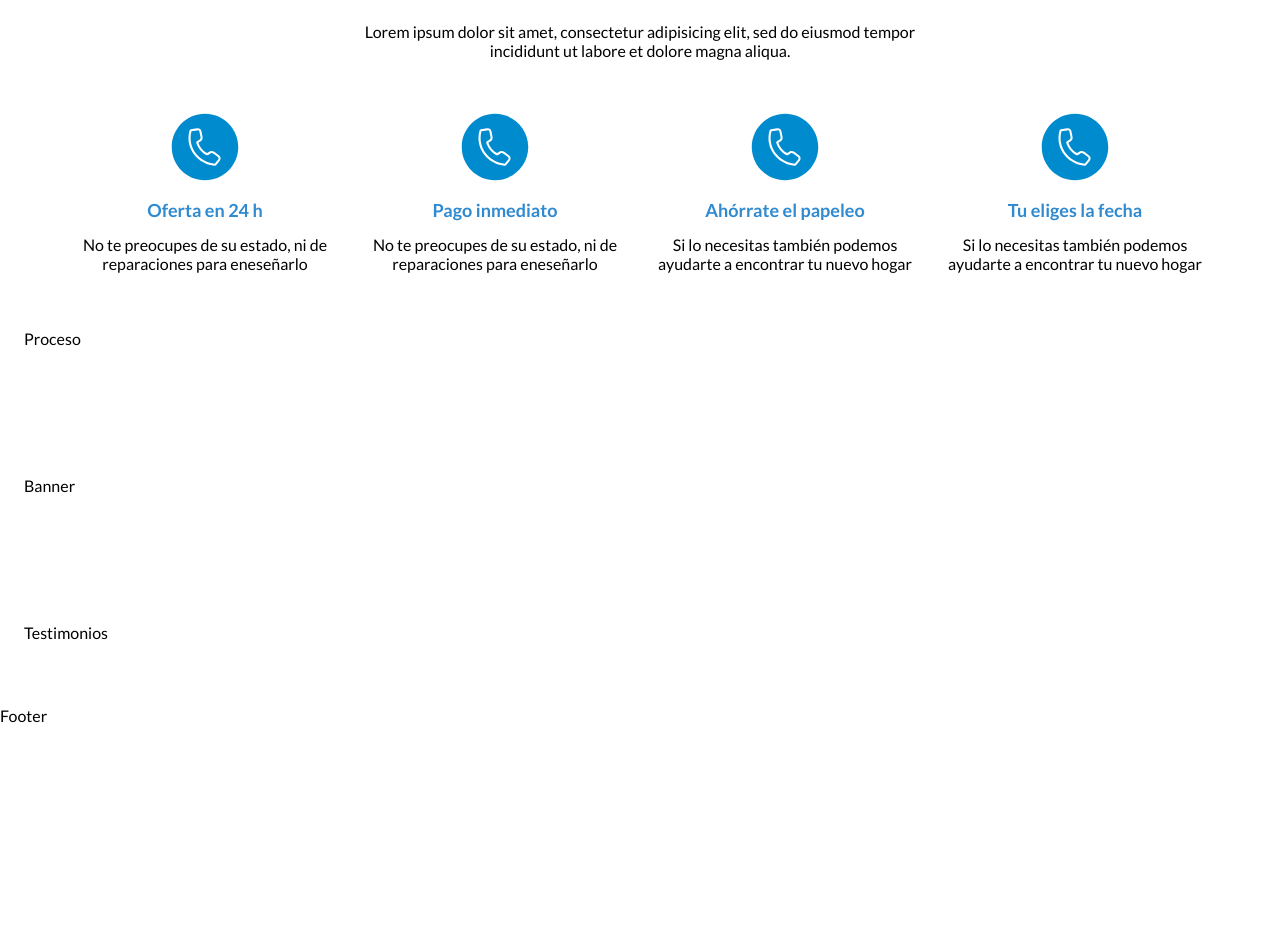
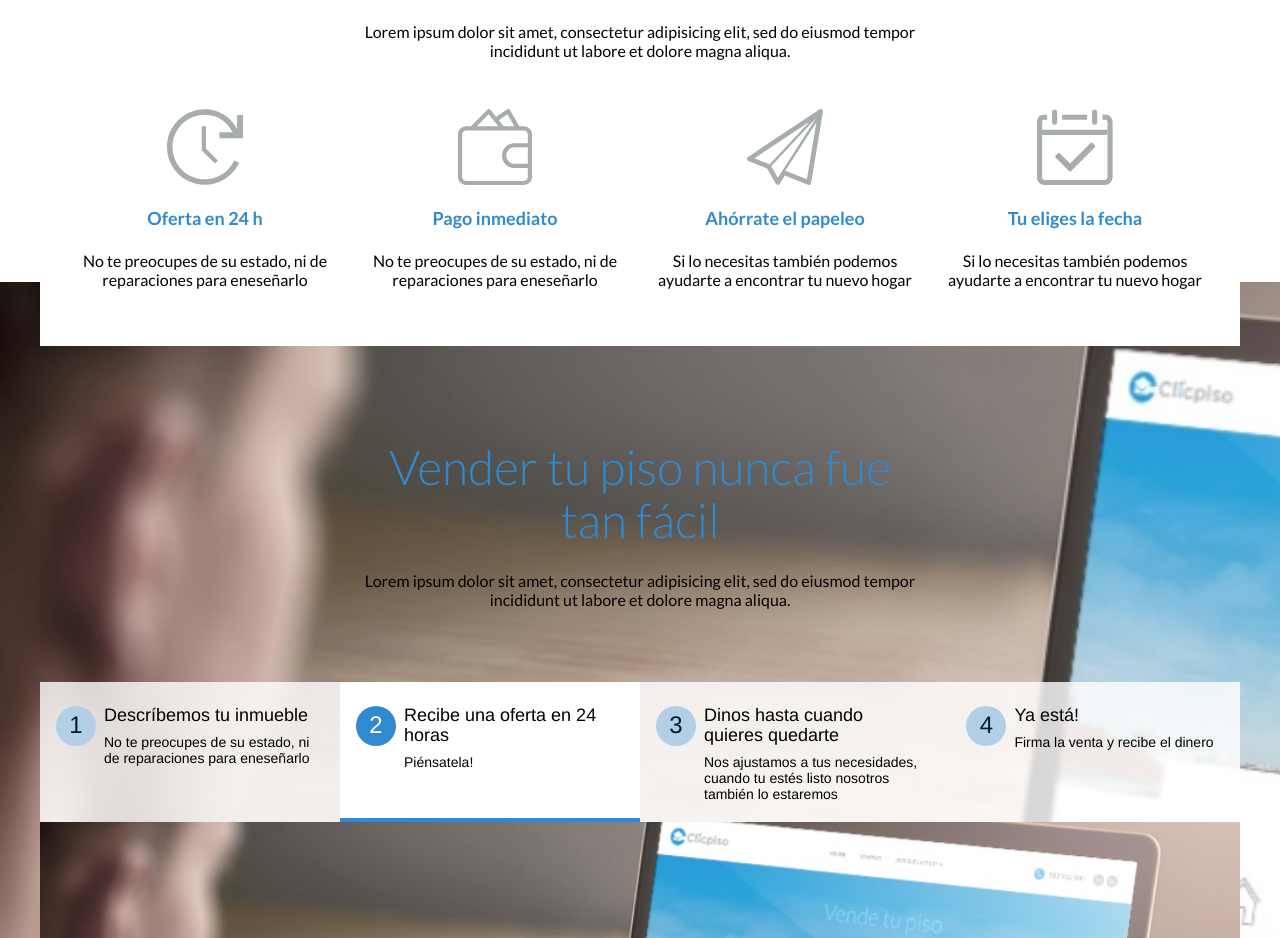
Before and after one commit to jordiparadelo/clicasa, a Next.js app in the folder frontend_next/: page / in a window 1280 px wide. Shown: the part 734-1672 px from the top of the page. Before the commit the page ends 1460 px from the top, so only its background shows below. Built offline with nearby package versions, Linux system fonts and the light colour scheme.

Commit message:
updates/process-component

```diff
--- /dev/null
+++ b/frontend_next/components/ProcessList/ProcessList.jsx
@@ -0,0 +1,25 @@
+import React from "react";
+import Image from "next/image";
+
+const ProcessList = ({ list }) => {
+  return (
+    list && (
+      <div className="ProcessList" role="list">
+        {list.map((item, index) => (
+          <figure key={index} className="ProcessList__item">
+            <header className="item-header">
+              <span className="index">{index + 1}</span>
+              <div className="content">
+                <h3 className="ProcessList__item-title">{item.title}</h3>
+                <p className="ProcessList__description">{item.description}</p>
+              </div>
+            </header>
+            <Image {...item.image} alt={item.title} className="ProcessList__image" />
+          </figure>
+        ))}
+      </div>
+    )
+  );
+};
+
+export default ProcessList;
--- /dev/null
+++ b/frontend_next/components/ProcessTab/ProcessTab.jsx
@@ -0,0 +1,33 @@
+import React, { useState } from "react";
+import Image from "next/image";
+
+const ProcessTab = ({ tabs }) => {
+  const [activeTab, setActiveTab] = useState(1);
+
+  return (
+    tabs && (
+      <div className="ProcessTab">
+        <div className="ProcessTab__header">
+          {tabs.map((tab, index) => (
+            <button
+              key={index}
+              onClick={() => setActiveTab(index)}
+              aria-selected={index === activeTab}
+            >
+              <span className="tab-index">{index + 1}</span>
+              <div className="tab-content">
+                <h3 className="tab-title">{tab.title}</h3>
+                <p className="tab-description">{tab.description}</p>
+              </div>
+            </button>
+          ))}
+        </div>
+        <div className="ProcessTab__panel">
+          <Image {...tabs[activeTab].image} alt={tabs[activeTab].title} />
+        </div>
+      </div>
+    )
+  );
+};
+
+export default ProcessTab;
--- a/frontend_next/components/index.js
+++ b/frontend_next/components/index.js
@@ -4,3 +4,5 @@ export {default as ContactLinks} from './ContactLinks/ContactLinks'
 export {default as ContactButton} from './ContactButton/ContactButton'
 export {default as Buscador} from './Buscador/Buscador'
 export {default as VentajasList} from './VentajasList/VentajasList'
+export {default as ProcessTab} from './ProcessTab/ProcessTab'
+export {default as ProcessList} from './ProcessList/ProcessList'
--- a/frontend_next/constants/index.js
+++ b/frontend_next/constants/index.js
@@ -14,27 +14,52 @@ export const conections = {
 
 export const ventajas = [
   {
-    icon: images.Phone,
+    icon: images.Hour24hs,
     title: "Oferta en 24 h",
     description:
       "No te preocupes de su estado, ni de reparaciones para eneseñarlo",
   },
   {
-    icon: images.Phone,
+    icon: images.Wallet,
     title: "Pago inmediato",
     description:
       "No te preocupes de su estado, ni de reparaciones para eneseñarlo",
   },
   {
-    icon: images.Phone,
+    icon: images.Send,
     title: "Ahórrate el papeleo",
     description:
       "Si lo necesitas también podemos ayudarte a encontrar tu nuevo hogar",
   },
   {
-    icon: images.Phone,
+    icon: images.Calendar,
     title: "Tu eliges la fecha",
     description:
       "Si lo necesitas también podemos ayudarte a encontrar tu nuevo hogar",
   },
 ];
+
+export const proceso = [
+  {
+    image: images.Process,
+    title: "Descríbemos tu inmueble",
+    description:
+      "No te preocupes de su estado, ni de reparaciones para eneseñarlo",
+  },
+  {
+    image: images.Process,
+    title: "Recibe una oferta en 24 horas",
+    description: "Piénsatela!",
+  },
+  {
+    image: images.Process,
+    title: "Dinos hasta cuando quieres quedarte",
+    description:
+      "Nos ajustamos a tus necesidades, cuando tu estés listo nosotros también lo estaremos",
+  },
+  {
+    image: images.Process,
+    title: "Ya está!",
+    description: "Firma la venta y recibe el dinero",
+  },
+];
--- a/frontend_next/containers/Proceso/Proceso.jsx
+++ b/frontend_next/containers/Proceso/Proceso.jsx
@@ -1,13 +1,33 @@
-import React from 'react';
+import React from "react";
 // styles
-import styles from 'styles/Proceso.module.scss'
+import styles from "styles/Proceso.module.scss";
+// Components
+import { ProcessList, ProcessTab } from "components";
+// Hooks
+import useMediaQuery from "../../hooks/useMediaQuery";
 
-const Proceso = () => {
-    return (
-        <section id="Proceso">
-            Proceso
-        </section>
-    );
+const Proceso = ({ proceso }) => {
+  const isMobile = useMediaQuery("(max-width: 600px)");
+
+  return (
+    <section id="Proceso" className={`${styles.Proceso}`}>
+      <div className="wrapper">
+        <header className="section-header">
+          <h2>Vender tu piso nunca fue tan fácil</h2>
+          <p>
+            Lorem ipsum dolor sit amet, consectetur adipisicing elit, sed do
+            eiusmod tempor incididunt ut labore et dolore magna aliqua.
+          </p>
+          <div className={`${styles.Proceso__background}`}></div>
+        </header>
+        {isMobile ? (
+          <ProcessList list={proceso} />
+        ) : (
+          <ProcessTab tabs={proceso} />
+        )}
+      </div>
+    </section>
+  );
 };
 
 export default Proceso;
--- /dev/null
+++ b/frontend_next/hooks/useMediaQuery.js
@@ -0,0 +1,44 @@
+import { useEffect, useState } from "react";
+
+function useMediaQuery(query) {
+  const getMatches = (query) => {
+    // Prevents SSR issues
+    if (typeof window !== "undefined") {
+      return window.matchMedia(query).matches;
+    }
+    return false;
+  };
+
+  const [matches, setMatches] = useState();
+
+  function handleChange() {
+    setMatches(getMatches(query));
+  }
+
+  useEffect(() => {
+    const matchMedia = window.matchMedia(query);
+
+    // Triggered at the first client-side load and if query changes
+    handleChange();
+
+    // Listen matchMedia
+    if (matchMedia.addListener) {
+      matchMedia.addListener(handleChange);
+    } else {
+      matchMedia.addEventListener("change", handleChange);
+    }
+
+    return () => {
+      if (matchMedia.removeListener) {
+        matchMedia.removeListener(handleChange);
+      } else {
+        matchMedia.removeEventListener("change", handleChange);
+      }
+    };
+    // eslint-disable-next-line react-hooks/exhaustive-deps
+  }, [query]);
+
+  return matches;
+}
+
+export default useMediaQuery;
--- a/frontend_next/pages/index.js
+++ b/frontend_next/pages/index.js
@@ -5,9 +5,9 @@ import styles from "styles/Home.module.css";
 // Containers
 import {Hero,Ventajas,Proceso,Banner,Testimonios} from 'containers'
 // Constants
-import { ventajas} from "../constants";
+import { ventajas, proceso } from "../constants";
 
-export default function Home({ventajas}) {
+export default function Home({ventajas, proceso}) {
   return (
     <>
       <Head>
@@ -18,7 +18,7 @@ export default function Home({ventajas}) {
       <main id="home">
         <Hero/>
         <Ventajas ventajas={ventajas}/>
-        <Proceso/>
+        <Proceso proceso={proceso}/>
         <Banner/>
         <Testimonios/>
       </main>
@@ -29,7 +29,8 @@ export default function Home({ventajas}) {
 export async function getStaticProps() {
   return {
       props: {
-          ventajas
+          ventajas,
+          proceso
       }
   }
 }
--- a/frontend_next/styles/Proceso.module.scss
+++ b/frontend_next/styles/Proceso.module.scss
@@ -1,3 +1,190 @@
-#Proceso {
+.Proceso {
+  position: relative;
+  padding: unset;
 
+  // Background
+  .Proceso__background {
+    background-image: url(../assets/images/proceso-image.jpg);
+    background-repeat: no-repeat;
+    background-size: cover;
+    position: absolute;
+    top: 0;
+    left: 0;
+    right: 0;
+    height: 100%;
+    z-index: -1;
+  }
+
+  :global(.wrapper) {
+    gap: var(--spacing);
+
+    :global(.section-header) {
+      position: relative;
+      padding: 40px 24px 24px;
+      h2 {
+        color: var(--primary-color);
+      }
+    }
+  }
+
+  // Tabs
+  :global(.ProcessTab) {
+    display: flex;
+    flex-direction: row;
+    :global(.ProcessTab__header) {
+      display: flex;
+      flex-direction: column;
+      color: var(--text-color);
+      background-color: rgba(255, 255, 255, 0.8);
+      backdrop-filter: blur(2px);
+
+      :global(button) {
+        --corners: 0;
+        --background: unset;
+        color: inherit;
+        white-space: normal;
+        align-items: start;
+        text-align: left;
+        gap: var(--spacing-xs);
+        text-transform: initial;
+        font-weight: normal;
+        padding: var(--spacing);
+        padding-block-start: var(--spacing-lg);
+        border-right: 4px solid transparent;
+
+        :global(.tab-index) {
+          --size: 32px;
+          --number-size: m#{a}x(14px, calc(var(--size) * 0.6));
+          --background: var(--gray-color);
+
+          width: var(--size);
+          height: var(--size);
+          color: var(--dark-color);
+          flex-shrink: 0;
+          display: flex;
+          align-items: center;
+          justify-content: center;
+          font-size: var(--number-size);
+          border-radius: var(--corners-round);
+          background: var(--background);
+        }
+
+        :global(.tab-content) {
+          display: flex;
+          flex-direction: column;
+          gap: var(--spacing-xs);
+
+          :global(.tab-title) {
+            font-size: 18px;
+          }
+        }
+
+        // When Tab is selected
+        &[aria-selected="true"] {
+          background-color: var(--white-color);
+          border-color: var(--primary-color);
+
+          :global(.tab-index) {
+            --background: var(--primary-color);
+            color: var(--white-color);
+          }
+        }
+      }
+    }
+    :global(.ProcessTab__panel) {
+      display: flex;
+      flex-direction: row;
+
+      img {
+        object-fit: cover;
+        object-position: center center;
+      }
+    }
+  }
+
+  // List
+  :global(.ProcessList) {
+    display: flex;
+    flex-direction: column;
+    gap: var(--spacing);
+    margin-inline: 24px;
+
+    :global(.ProcessList__item) {
+      display: flex;
+      flex-direction: column;
+      gap: var(--spacing);
+
+      :global(.item-header) {
+        display: inherit;
+        flex-direction: row;
+        gap: inherit;
+      }
+      :global(.index) {
+        --size: 32px;
+        --number-size: m#{a}x(14px, calc(var(--size) * 0.6));
+        --background: var(--primary-color);
+
+        width: var(--size);
+        height: var(--size);
+        color: var(--white-color);
+        display: flex;
+        align-items: center;
+        justify-content: center;
+        flex-shrink: 0;
+        font-size: var(--number-size);
+        border-radius: var(--corners-round);
+        background: var(--background);
+      }
+      :global(.content) {
+        display: flex;
+        flex-direction: column;
+        gap: var(--spacing-xs);
+
+        :global(.ProcessList__item-title) {
+          font-size: 18px;
+        }
+      }
+    }
+  }
+
+  @media screen and (min-width: 768px) {
+    :global(.ProcessTab) {
+      flex-direction: column;
+      :global(.ProcessTab__header) {
+        flex-direction: row;
+
+        :global(button) {
+          border-bottom: 4px solid transparent;
+          border-right: unset;
+          flex-grow: 1;
+          flex-basis: 20ch;
+
+          :global(.tab-index) {
+            --size: 40px;
+          }
+        }
+      }
+      :global(.ProcessTab__panel) {
+        display: flex;
+        flex-direction: column;
+      }
+    }
+  }
+
+  @media screen and (min-width: 600px) {
+    padding: 120px 24px 40px 24px;
+
+    .Proceso__background {
+      display: block;
+      min-height: 70%;
+    }
+
+    :global(.wrapper) {
+      gap: var(--spacing-xxl);
+
+      :global(.section-header) {
+        position: static;
+      }
+    }
+  }
 }
--- a/frontend_next/styles/Ventajas.module.scss
+++ b/frontend_next/styles/Ventajas.module.scss
@@ -19,7 +19,7 @@
     :global(.Card) {
       display: flex;
       flex-direction: row;
-      gap: var(--spacing);
+      gap: var(--spacing-lg);
       align-items: center;
 
       :global(.Card__icon) {
```
Also changed, not shown: frontend_next/assets/index.js (+11 -1 lines).
